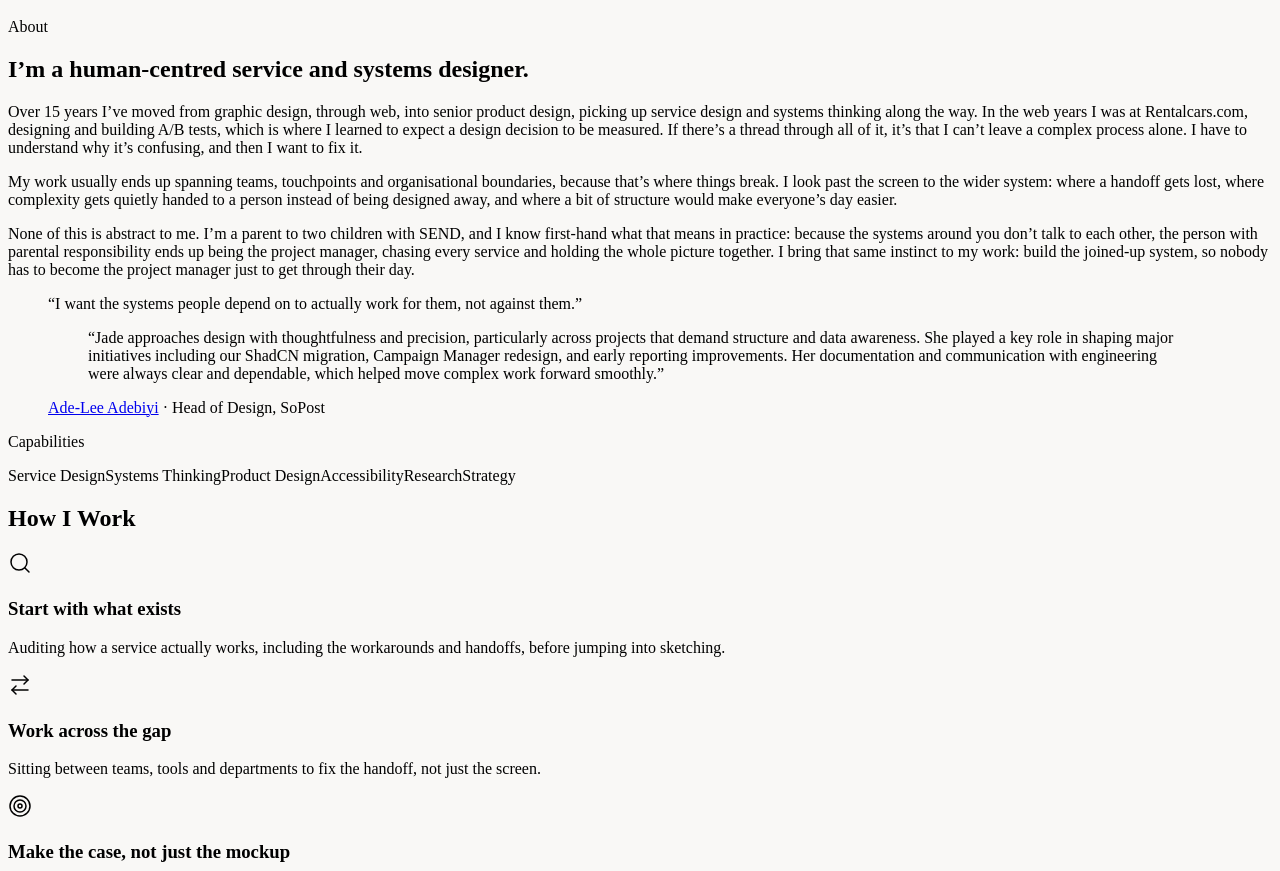
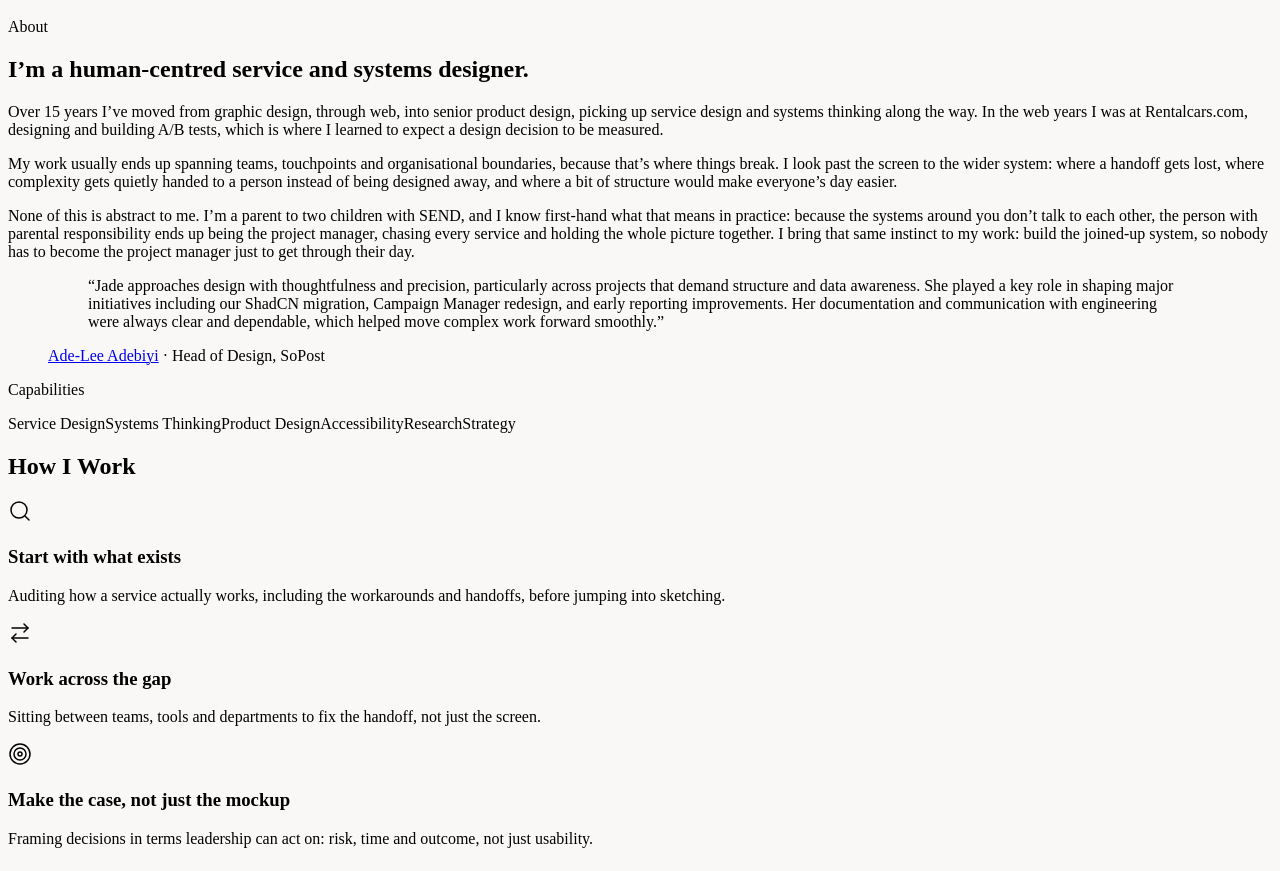
Before and after one commit to jadeparrish/portfolio, a Next.js app: page / in a window 1280 px wide. Shown: the part 1491-2362 px from the top of the page. Built offline with nearby package versions, Linux system fonts and the light colour scheme.

Commit message:
Refactor content in page.js for clarity
Removed redundant sentences to enhance clarity.

```diff
--- a/app/page.js
+++ b/app/page.js
@@ -189,9 +189,7 @@ export default function PortfolioHomepage() {
                   senior product design, picking up service design and systems thinking
                   along the way. In the web years I was at Rentalcars.com, designing and
                   building A/B tests, which is where I learned to expect a design
-                  decision to be measured. If there&rsquo;s a thread through all of it,
-                  it&rsquo;s that I can&rsquo;t leave a complex process alone. I have to
-                  understand why it&rsquo;s confusing, and then I want to fix it.
+                  decision to be measured.
                 </p>
                 <p>
                   My work usually ends up spanning teams, touchpoints and organisational
@@ -210,10 +208,6 @@ export default function PortfolioHomepage() {
                   the joined-up system, so nobody has to become the project manager just to
                   get through their day.
                 </p>
-                <blockquote className="border-l-2 border-neutral-300 pl-4 py-1 italic font-serif text-neutral-800 text-lg">
-                  &ldquo;I want the systems people depend on to actually work for
-                  them, not against them.&rdquo;
-                </blockquote>
               </div>
 
               <div className="pt-8 border-t border-neutral-200/80">
```
